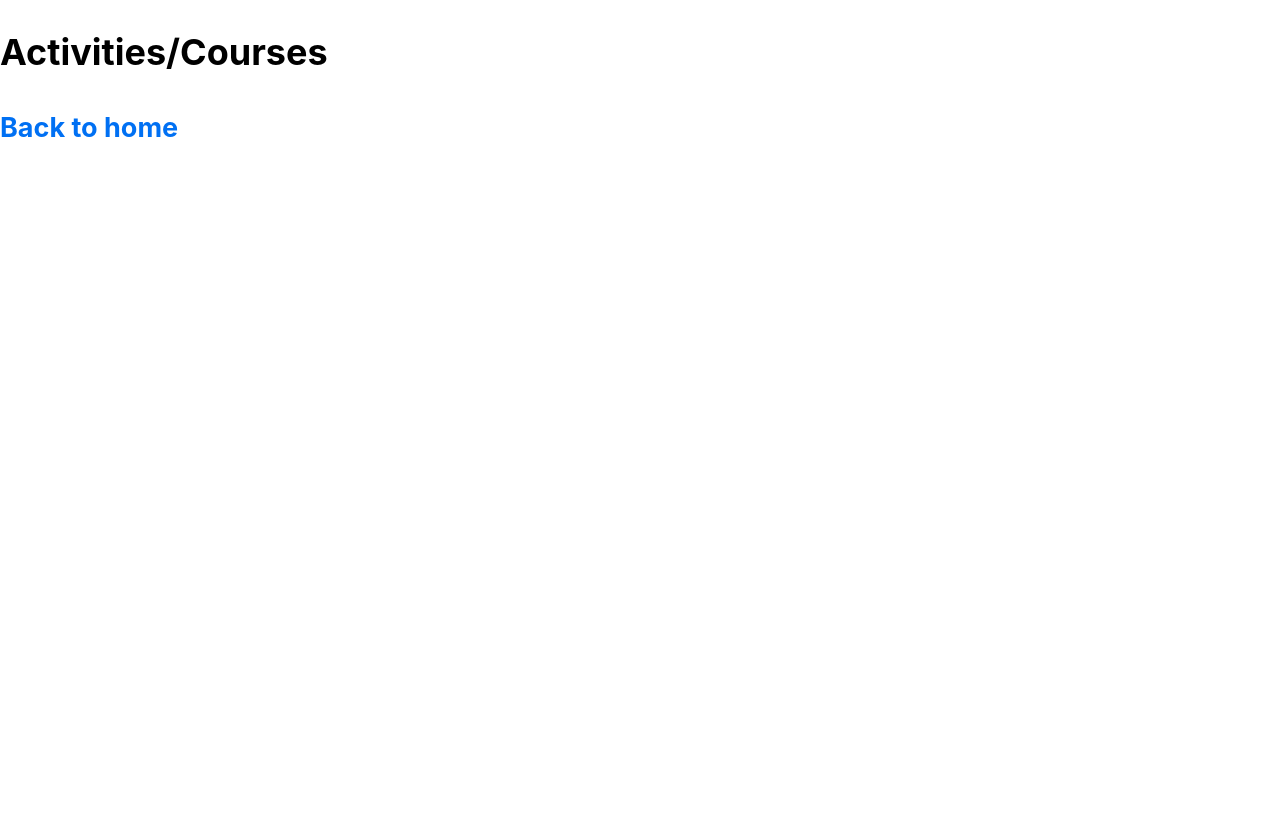
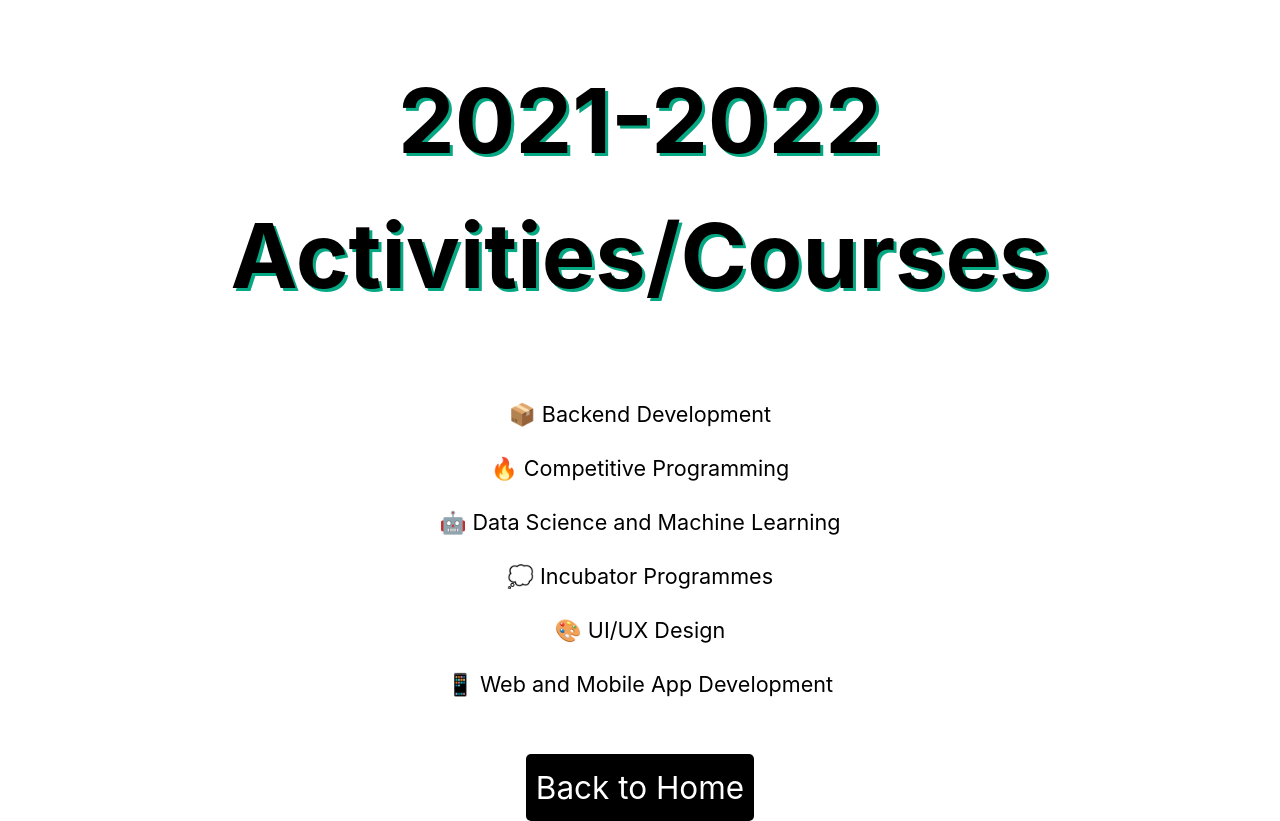
Before and after one commit to yu116/ccaweb, a Next.js app: page /activities-courses in a window 1280 px wide. Before the commit the page ends 800 px from the top, so only its background shows below. Built offline with nearby package versions, Linux system fonts and the light colour scheme.

Commit message:
Update Activities/Courses page

```diff
--- a/pages/activities-courses.js
+++ b/pages/activities-courses.js
@@ -1,14 +1,43 @@
 import Link from 'next/link'
+import utilStyles from '../styles/utils.module.css'
 
 export default function ActivitiesAndCourses() {
     return (
-        <>
-        <h1>Activities/Courses</h1>
-        <h2>
-            <Link href="/">
-            <a>Back to home</a>
-            </Link>
-        </h2>
-        </>
+
+        <div id="activities-courses" className={utilStyles.screen}>
+            <section className={utilStyles.headingMd}>
+            <h1 className={utilStyles.title}>2021-2022 Activities/Courses</h1>
+                <div className={utilStyles.container}>
+                    <p>
+                    📦 Backend Development
+                    </p>
+                    <p>
+                    🔥 Competitive Programming
+                    </p>
+                    <p>
+                    🤖 Data Science and Machine Learning
+                    </p>
+                    <p>
+                    💭 Incubator Programmes
+                    </p>
+                    <p>
+                    🎨 UI/UX Design
+                    </p>
+                    <p>
+                    📱 Web and Mobile App Development
+                    </p>
+                </div>
+
+                <br></br>
+
+                <div className={utilStyles.subscreen}>
+                <Link href="/">
+                <a className={utilStyles.btn}>
+                    Back to Home
+                </a>
+                </Link>
+                </div>
+            </section>
+        </div>
     )
 }
--- a/styles/utils.module.css
+++ b/styles/utils.module.css
@@ -111,7 +111,7 @@
   }
 
   .title {
-    font-size: 3rem;
+    font-size: 2.5rem;
   }
 
   .btn {
```
